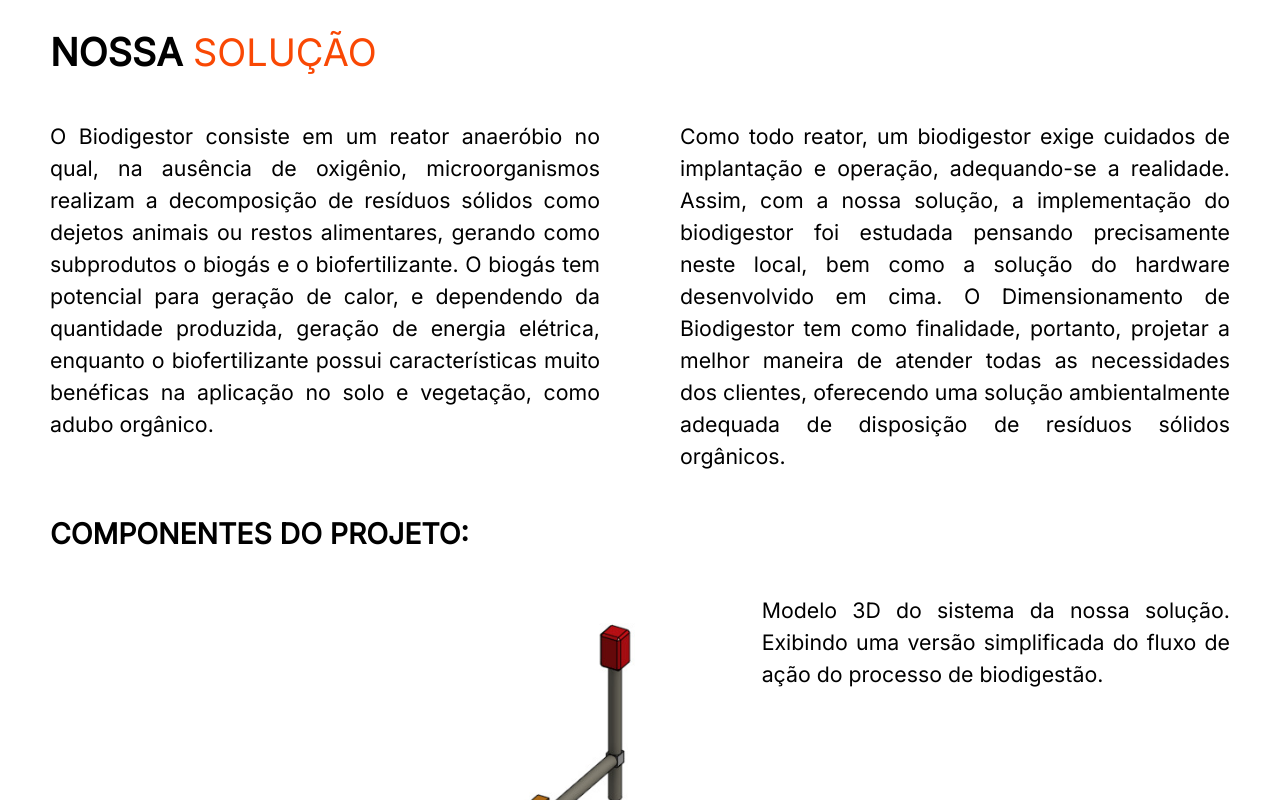
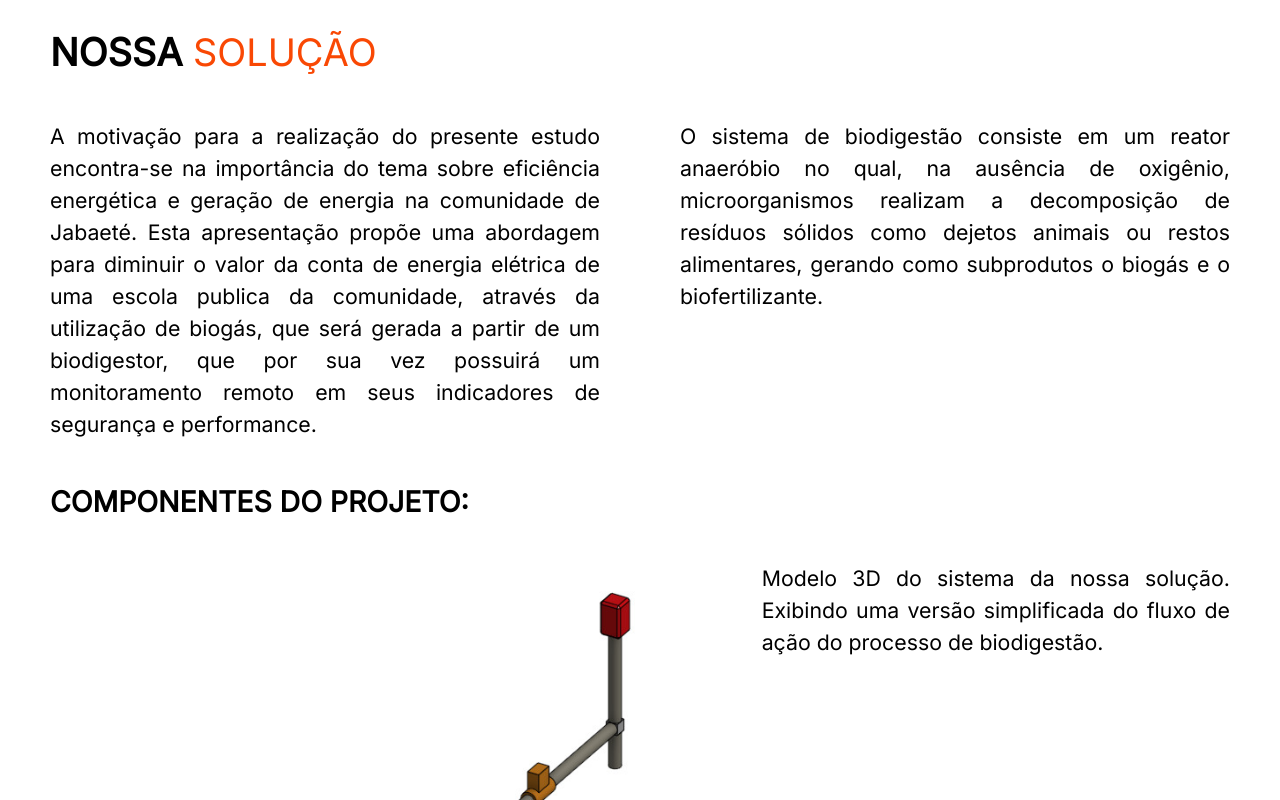
Before and after one commit to Eros0104/front.alpha.fiap, a Next.js app: page / in a window 1280 px wide. Shown: the part 560-1360 px from the top of the page. Built offline with nearby package versions, Linux system fonts and the light colour scheme.

Commit message:
Alterado textos

```diff
--- a/src/sections/ourSolution/OurSolution.tsx
+++ b/src/sections/ourSolution/OurSolution.tsx
@@ -18,25 +18,34 @@ const OurSolution: React.FC<SectionProps> = ({ id, title }) => (
     <Grid container spacing={10}>
       <Grid xs={12} md={6} item>
         <Typography align="justify">
-          O Biodigestor consiste em um reator anaeróbio no qual, na ausência de
-          oxigênio, microorganismos realizam a decomposição de resíduos sólidos
-          como dejetos animais ou restos alimentares, gerando como subprodutos o
-          biogás e o biofertilizante. O biogás tem potencial para geração de
-          calor, e dependendo da quantidade produzida, geração de energia
-          elétrica, enquanto o biofertilizante possui características muito
-          benéficas na aplicação no solo e vegetação, como adubo orgânico.
+          A motivação para a realização do
+          presente estudo encontra-se na
+          importância do tema sobre
+          eficiência energética e geração de
+          energia na comunidade de
+          Jabaeté. Esta apresentação propõe
+          uma abordagem para diminuir o
+          valor da conta de energia elétrica
+          de uma escola publica da
+          comunidade, através da utilização
+          de biogás, que será gerada a partir
+          de um biodigestor, que por sua vez
+          possuirá um monitoramento
+          remoto em seus indicadores de
+          segurança e performance.
         </Typography>
       </Grid>
       <Grid xs={12} md={6} item>
         <Typography align="justify">
-          Como todo reator, um biodigestor exige cuidados de implantação e
-          operação, adequando-se a realidade. Assim, com a nossa solução, a
-          implementação do biodigestor foi estudada pensando precisamente neste
-          local, bem como a solução do hardware desenvolvido em cima. O
-          Dimensionamento de Biodigestor tem como finalidade, portanto, projetar
-          a melhor maneira de atender todas as necessidades dos clientes,
-          oferecendo uma solução ambientalmente adequada de disposição de
-          resíduos sólidos orgânicos.
+          O sistema de biodigestão consiste
+          em um reator anaeróbio no qual, na
+          ausência de oxigênio,
+          microorganismos realizam a
+          decomposição de resíduos sólidos
+          como dejetos animais ou restos
+          alimentares, gerando como
+          subprodutos o biogás e o
+          biofertilizante.
         </Typography>
       </Grid>
     </Grid>
--- a/src/sections/projectEcology/ProjectEcology.tsx
+++ b/src/sections/projectEcology/ProjectEcology.tsx
@@ -12,14 +12,12 @@ const ProjectEcology: React.FC<SectionProps> = ({ id, title }) => (
       </Grid>
       <Grid item xs={12} md={5}>
         <Typography align="justify">
-          Com o líquido fertilizante gerado pelo biodigestor, pretendemos
-          utilizar para um projeto com uma iniciação à agricultura, onde o
-          público-alvo será as crianças da escola, que utilizarão este líquido
-          fertilizante como adubo. Isso trará diversos benefícios: Engajará as
-          crianças a serem mais participativas nas atividades extracurriculares,
-          contudo, crianças engajadas, tendem a estudar mais! Levando à uma
-          maior conscientização da população local quanto a preservação do meio
-          ambiente.
+          O líquido fertilizante gerado
+          pelo biodigestor será utilizado
+          como adubo para realizar
+          atividades extracurriculares de
+          iniciação à agricultura para os
+          alunos da escola.
         </Typography>
       </Grid>
     </Grid>
```
